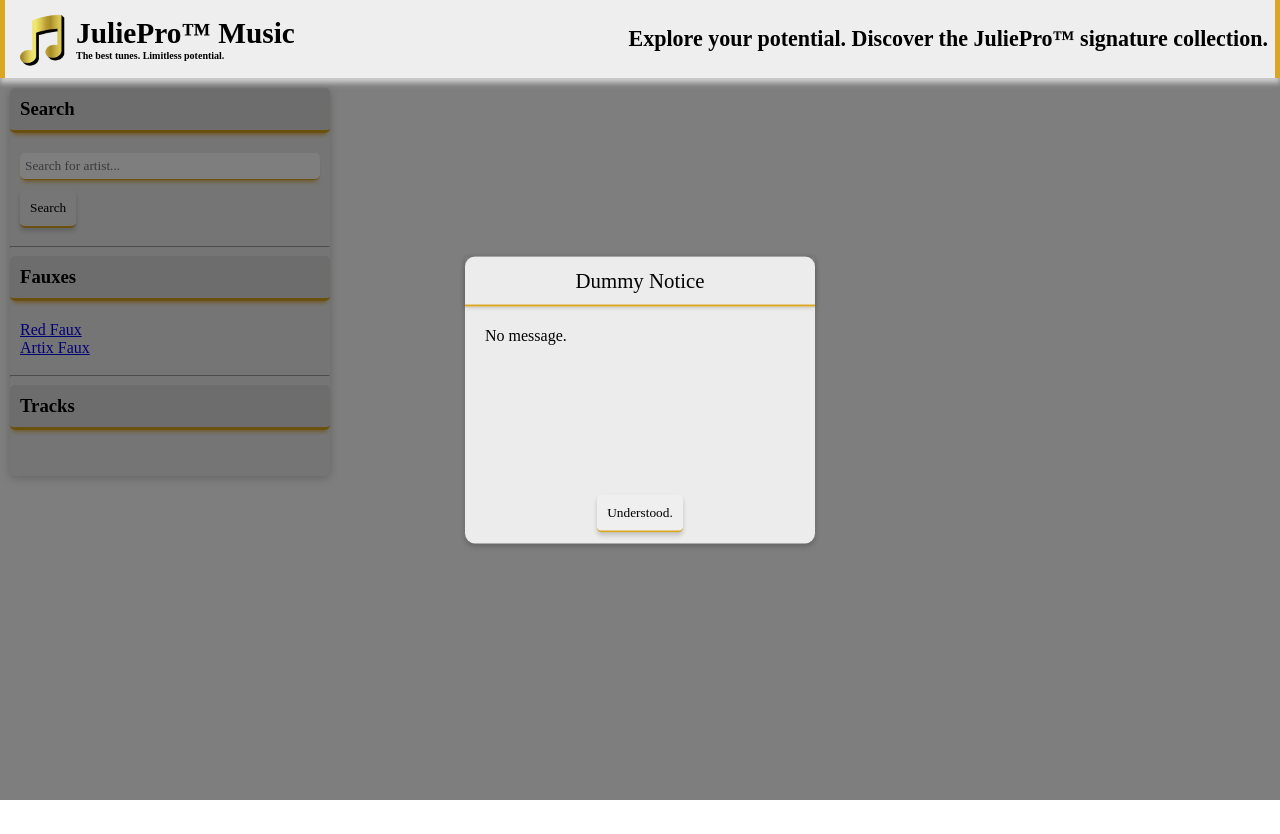
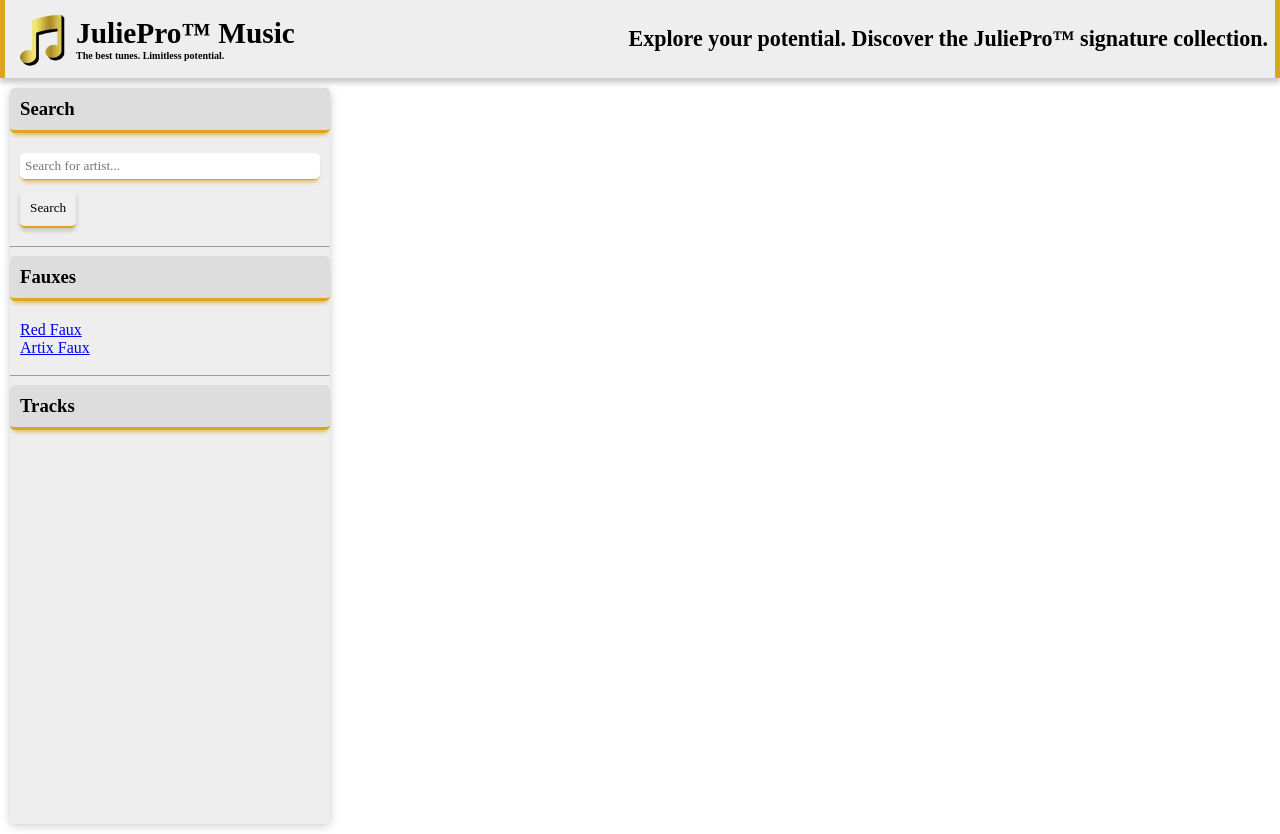
Before and after one commit to Thurinum/juliepro-music, an Angular app: page / in a window 1280 px wide. Built offline with nearby package versions, Linux system fonts and the light colour scheme.

Commit message:
fix: Repair the app
- Fix broken state of the app
- Remove unused dialog popup
- Fix layout of songs
- Fix Pelletier probabiltiy

```diff
--- a/src/app/app.component.html
+++ b/src/app/app.component.html
@@ -38,5 +38,5 @@
 		<app-artist-card *ngFor="let album of currentAlbums" [album]="album" (click)="getTracks(album)"></app-artist-card>
 	</section>
 
-	<app-modal-dialog id="dialog" title="Dummy Notice" message="No message."></app-modal-dialog>
+	<!-- <app-modal-dialog id="dialog" title="Dummy Notice" message="No message."></app-modal-dialog> -->
 </main>
--- a/src/app/app.component.sass
+++ b/src/app/app.component.sass
@@ -32,7 +32,7 @@ main
 	padding: $spacing
 	display: grid
 	gap: $spacing
-	grid-template-rows: min-content max-content
+	grid-template-columns: min-content max-content
 
 	h2
 		grid-area: 1 / span 2
@@ -70,10 +70,10 @@ main
 				margin-bottom: $spacing
 
 	section
-		height: 30%
+		width: 75vw
+		height: 100%
 
 		display: flex
 		flex-wrap: wrap
-		justify-content: space-evenly
 		overflow: auto
 		gap: $spacing
--- a/src/app/app.component.ts
+++ b/src/app/app.component.ts
@@ -90,7 +90,7 @@ export class AppComponent {
 							this.currentAlbums.push(album);
 						});
 
-						if (Math.random() < 0.1 || name.includes("minem"))
+						if (Math.random() < 0.001 || name.includes("minem"))
 							this.currentAlbums.unshift(new Album(
 								"4N6", "Maxime Pelletier",
 								"https://raw.githubusercontent.com/departement-info-cem/departement-info-cem.github.io/master/data/photos/mp.png", 66666
```
Also changed, not shown: 1 other file (tests, documents, lock files or other folders).
